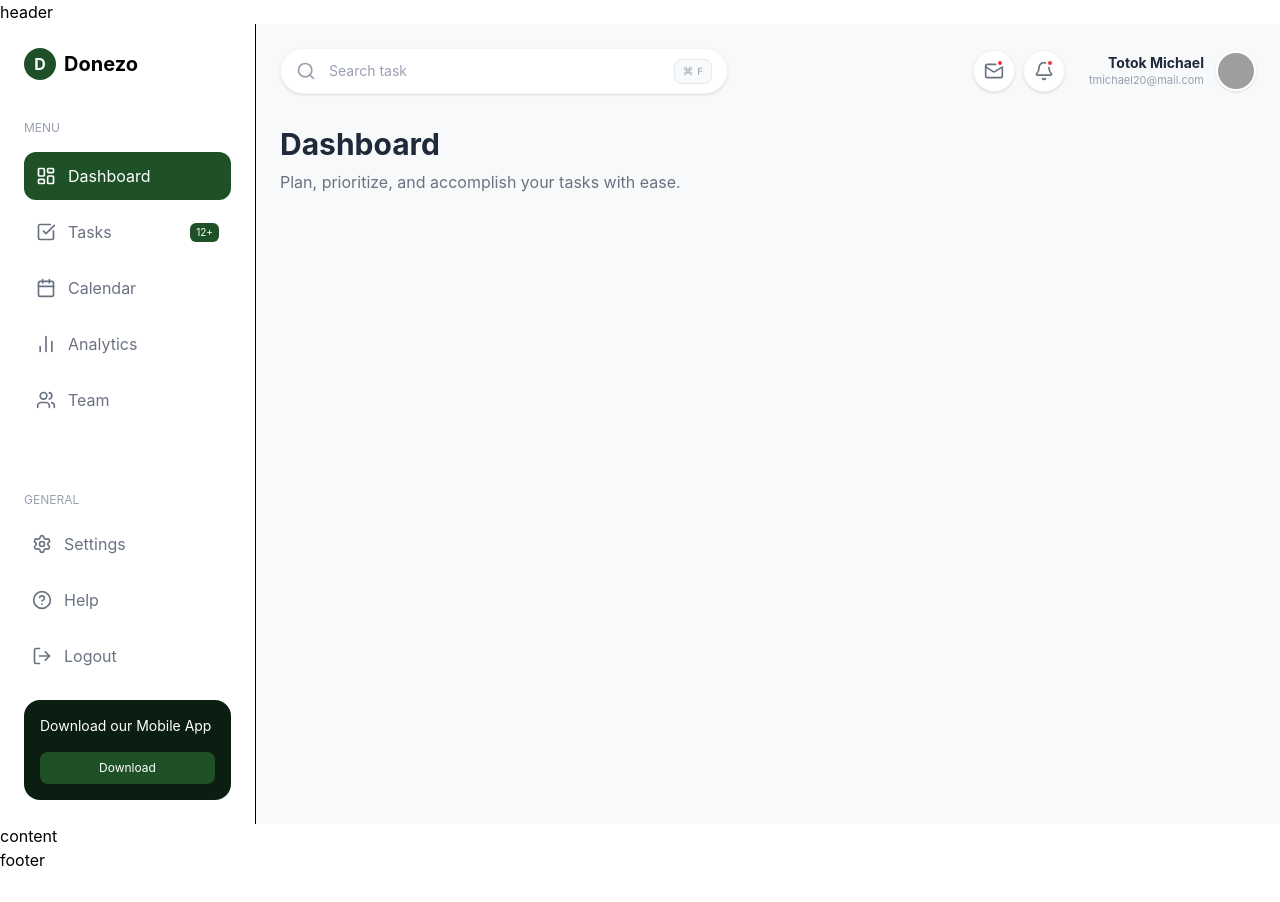
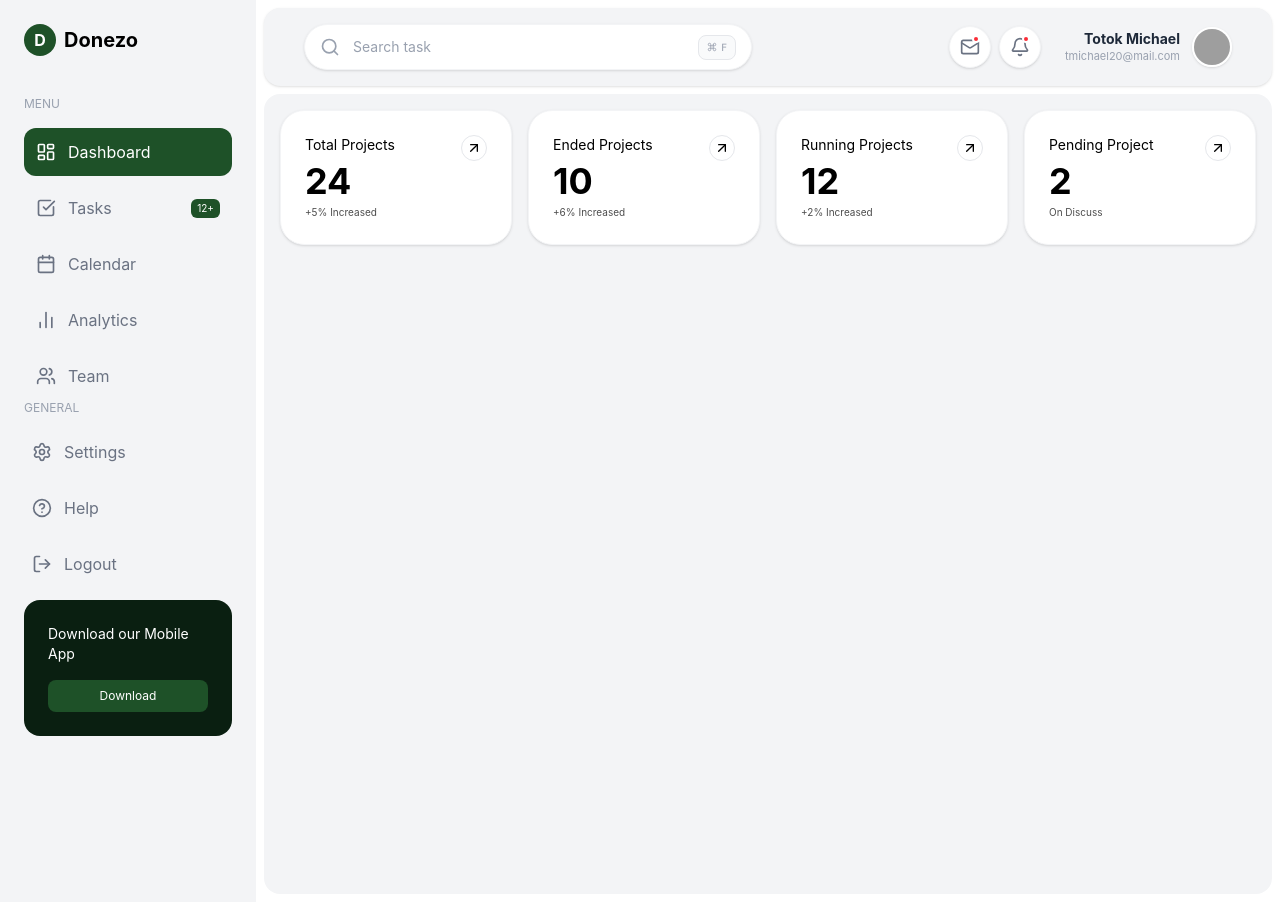
Before and after one commit to sihab176/donezo-dashboard, a React (Vite) app: page /dashboard in a window 1280 px wide. Before the commit the page ends 872 px from the top, so only its background shows below. Built offline with nearby package versions, Linux system fonts and the light colour scheme; grey boxes are pictures that could not be loaded.

Commit message:
added the Stats Card and dashbord Navbar

```diff
--- a/src/components/Sidebar.jsx
+++ b/src/components/Sidebar.jsx
@@ -1,30 +1,48 @@
-import { LayoutDashboard, CheckSquare, Calendar, BarChart2, Users, Settings, HelpCircle, LogOut } from 'lucide-react';
+import {
+  LayoutDashboard,
+  CheckSquare,
+  Calendar,
+  BarChart2,
+  Users,
+  Settings,
+  HelpCircle,
+  LogOut,
+} from "lucide-react";
 
 const Sidebar = () => {
   const menuItems = [
-    { icon: <LayoutDashboard size={20}/>, label: 'Dashboard', active: true },
-    { icon: <CheckSquare size={20}/>, label: 'Tasks', badge: '12+' },
-    { icon: <Calendar size={20}/>, label: 'Calendar' },
-    { icon: <BarChart2 size={20}/>, label: 'Analytics' },
-    { icon: <Users size={20}/>, label: 'Team' },
+    { icon: <LayoutDashboard size={20} />, label: "Dashboard", active: true },
+    { icon: <CheckSquare size={20} />, label: "Tasks", badge: "12+" },
+    { icon: <Calendar size={20} />, label: "Calendar" },
+    { icon: <BarChart2 size={20} />, label: "Analytics" },
+    { icon: <Users size={20} />, label: "Team" },
   ];
 
   return (
-    <aside className="w-64 bg-white border-r p-6 flex flex-col justify-between">
+    <aside className="w-64 lg:block hidden bg-gray-100  p-6 flex flex-col justify-between ">
       <div>
         <div className="flex items-center gap-2 mb-10">
-          <div className="w-8 h-8 bg-[#1E5128] rounded-full flex items-center justify-center text-white font-bold">D</div>
+          <div className="w-8 h-8 bg-[#1E5128] rounded-full flex items-center justify-center text-white font-bold">
+            D
+          </div>
           <span className="text-xl font-bold">Donezo</span>
         </div>
 
         <nav className="space-y-2">
           <p className="text-xs text-gray-400 uppercase mb-4">Menu</p>
           {menuItems.map((item) => (
-            <div key={item.label} className={`flex items-center justify-between p-3 rounded-xl cursor-pointer ${item.active ? 'bg-[#1E5128] text-white' : 'text-gray-500 hover:bg-gray-50'}`}>
+            <div
+              key={item.label}
+              className={`flex items-center justify-between p-3 rounded-xl cursor-pointer ${item.active ? "bg-[#1E5128] text-white" : "text-gray-500 hover:bg-gray-50"}`}
+            >
               <div className="flex items-center gap-3">
                 {item.icon} <span>{item.label}</span>
               </div>
-              {item.badge && <span className="bg-[#1E5128] text-white text-[10px] px-1.5 py-0.5 rounded-md">{item.badge}</span>}
+              {item.badge && (
+                <span className="bg-[#1E5128] text-white text-[10px] px-1.5 py-0.5 rounded-md">
+                  {item.badge}
+                </span>
+              )}
             </div>
           ))}
         </nav>
@@ -32,17 +50,25 @@ const Sidebar = () => {
 
       <div className="space-y-4">
         <p className="text-xs text-gray-400 uppercase">General</p>
-        <div className="flex items-center gap-3 text-gray-500 p-2 cursor-pointer"><Settings size={20}/> Settings</div>
-        <div className="flex items-center gap-3 text-gray-500 p-2 cursor-pointer"><HelpCircle size={20}/> Help</div>
-        <div className="flex items-center gap-3 text-gray-500 p-2 cursor-pointer"><LogOut size={20}/> Logout</div>
+        <div className="flex items-center gap-3 text-gray-500 p-2 cursor-pointer">
+          <Settings size={20} /> Settings
+        </div>
+        <div className="flex items-center gap-3 text-gray-500 p-2 cursor-pointer">
+          <HelpCircle size={20} /> Help
+        </div>
+        <div className="flex items-center gap-3 text-gray-500 p-2 cursor-pointer">
+          <LogOut size={20} /> Logout
+        </div>
 
         {/* Ad Box */}
-        <div className="bg-[#0A1F11] rounded-2xl p-4 text-white mt-6">
-           <p className="text-sm mb-4">Download our Mobile App</p>
-           <button className="bg-[#1E5128] w-full py-2 rounded-lg text-xs">Download</button>
+        <div className="bg-[#0A1F11] rounded-2xl p-6 text-white mt-2">
+          <p className="text-sm mb-4">Download our Mobile App</p>
+          <button className="bg-[#1E5128] w-full py-2 rounded-lg text-xs">
+            Download
+          </button>
         </div>
       </div>
     </aside>
   );
-}
-export default Sidebar
+};
+export default Sidebar;
--- /dev/null
+++ b/src/components/StatsCard.jsx
@@ -0,0 +1,38 @@
+import { ArrowUpRight } from "lucide-react";
+import React from "react";
+
+const StatsCard = ({ title, count, textColor, trend }) => {
+  return (
+    <section
+      className={`group hover:scale-105 transition-transform duration-400 hover:bg-green-900 bg-white  px-6 py-6 rounded-3xl shadow-sm border border-gray-100`}
+    >
+      <div className="flex justify-between items-start">
+        <span className={`text-sm group-hover:text-white ${textColor}`}>
+          {title}
+        </span>
+        <div
+          className={`p-1 rounded-full border  ${textColor === "text-white" ? "border-white" : "border-gray-200"}`}
+        >
+          <ArrowUpRight
+            size={16}
+            className={`${textColor} group-hover:text-white`}
+          />
+        </div>
+      </div>
+      <div>
+        <h2
+          className={`${textColor} text-4xl font-bold group-hover:text-white`}
+        >
+          {count}
+        </h2>
+        <p
+          className={`${textColor} text-[10px] mt-1 opacity-70 group-hover:text-white`}
+        >
+          {trend}
+        </p>
+      </div>
+    </section>
+  );
+};
+
+export default StatsCard;
--- a/src/components/Topbar.jsx
+++ b/src/components/Topbar.jsx
@@ -2,7 +2,7 @@ import { Search, Bell, Mail, Command } from 'lucide-react';
 
 const Topbar = () => {
   return (
-    <header className="flex items-center justify-between w-full mb-8">
+    <header className="flex items-center justify-between w-full mb-2 rounded-2xl  bg-gray-100 shadow-sm px-10 py-4 ">
       {/* 1. Search Bar Section */}
       <div className="relative w-full max-w-md group">
         <div className="absolute inset-y-0 left-4 flex items-center pointer-events-none">
--- a/src/pages/DashboardLayout/Dashboard.jsx
+++ b/src/pages/DashboardLayout/Dashboard.jsx
@@ -1,49 +1,36 @@
-
-import Topbar from '../../components/Topbar';
-// import StatCard from './components/StatCard';
-import Sidebar from '../../components/Sidebar';
-// import ProjectAnalytics from './components/ProjectAnalytics';
-// import TeamCollaboration from './components/TeamCollaboration';
-// import ProjectProgress from './components/ProjectProgress';
-// import RightPanel from './components/RightPanel';
+import StatsCard from "../../components/StatsCard";
 
 const Dashboard = () => {
   return (
-    <div className="flex min-h-screen bg-[#F8F9FA] font-sans">
-      <Sidebar />
-
-      <main className="flex-1 p-6">
-        <Topbar />
-
-        <div className="mt-8 flex gap-6">
-          {/* Main Content Area */}
-          <div className="flex-[2] flex flex-col gap-6">
-            <h1 className="text-3xl font-bold text-gray-800">Dashboard</h1>
-            <p className="text-gray-500 -mt-4">Plan, prioritize, and accomplish your tasks with ease.</p>
-
-            {/* Stats Grid */}
-            {/* <div className="grid grid-cols-4 gap-4">
-              <StatCard title="Total Projects" count="24" color="bg-[#1E5128]" textColor="text-white" trend="+5% Increased" />
-              <StatCard title="Ended Projects" count="10" color="bg-white" textColor="text-black" trend="+6% Increased" />
-              <StatCard title="Running Projects" count="12" color="bg-white" textColor="text-black" trend="+2% Increased" />
-              <StatCard title="Pending Project" count="2" color="bg-white" textColor="text-black" trend="On Discuss" />
-            </div> */}
-
-            {/* <div className="grid grid-cols-2 gap-6">
-               <ProjectAnalytics />
-               <TeamCollaboration />
-            </div>
-
-            <ProjectProgress /> */}
-          </div>
-
-          {/* Right Sidebar Area */}
-          <div className="flex-1">
-            {/* <RightPanel /> */}
-          </div>
-        </div>
-      </main>
+    <div className="">
+      {/* Stats Grid */}
+      <div className="grid grid-cols-1 md:grid-cols-2 lg:grid-cols-4 gap-4">
+        <StatsCard
+          title="Total Projects"
+          count="24"
+          textColor="text-black"
+          trend="+5% Increased"
+        />
+        <StatsCard
+          title="Ended Projects"
+          count="10"
+          textColor="text-black"
+          trend="+6% Increased"
+        />
+        <StatsCard
+          title="Running Projects"
+          count="12"
+          textColor="text-black"
+          trend="+2% Increased"
+        />
+        <StatsCard
+          title="Pending Project"
+          count="2"
+          textColor="text-black"
+          trend="On Discuss"
+        />
+      </div>
     </div>
   );
-}
-export default Dashboard
+};
+export default Dashboard;
--- a/src/pages/DashboardLayout/DashboardLayout.jsx
+++ b/src/pages/DashboardLayout/DashboardLayout.jsx
@@ -1,13 +1,20 @@
 import React from "react";
 import { Outlet } from "react-router";
+import Sidebar from "../../components/Sidebar";
+import Topbar from "../../components/Topbar";
 
 const DashboardLayout = () => {
   return (
-    <div>
-      <h1>header</h1>
+    <div className="flex min-h-screen bg-white font-sans">
+      <Sidebar />
+
+      <main className="flex-1 p-2">
+        <Topbar />
+
+        <div className="bg-gray-100 p-4 h-screen rounded-2xl ">
           <Outlet />
-          content
-      <h1>footer</h1>
+        </div>
+      </main>
     </div>
   );
 };
--- a/src/pages/Homepage.jsx
+++ b/src/pages/Homepage.jsx
@@ -1,10 +1,9 @@
-import React from "react";
+
 import { NavLink } from "react-router";
 
 const Homepage = () => {
   return (
     <div>
-      Homepage
       <NavLink to="/dashboard">Dashboard</NavLink>
     </div>
   );
```
